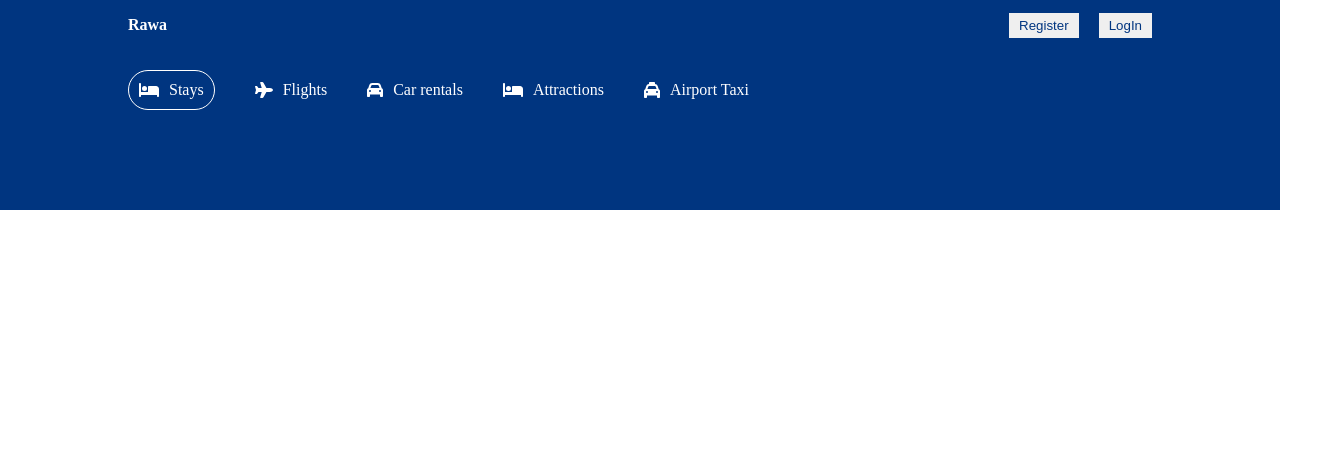
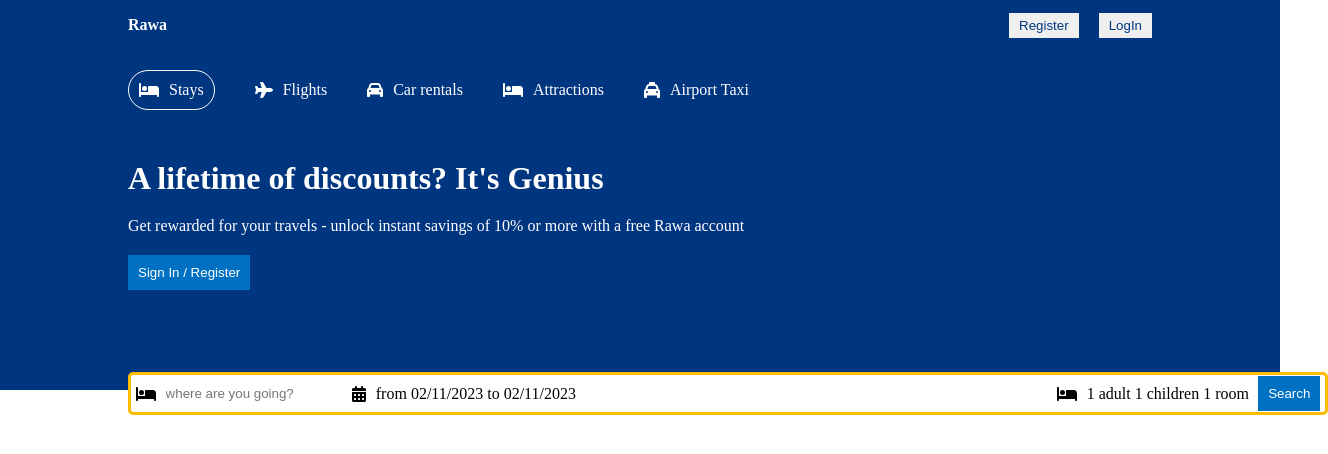
Before and after one commit to Wanjie-Ryan/Modern-Reservations-App-Frontend, a React (Create React App) app in the folder client/: page / in a window 1280 px wide. Shown: the top 454 px of the page, 1328 px wide, since content can reach past the window. Built offline with nearby package versions, Linux system fonts and the light colour scheme.

Commit message:
searchbar

```diff
--- a/client/package.json
+++ b/client/package.json
@@ -10,7 +10,9 @@
     "@testing-library/jest-dom": "^5.16.5",
     "@testing-library/react": "^13.4.0",
     "@testing-library/user-event": "^13.5.0",
+    "date-fns": "^2.29.3",
     "react": "^18.2.0",
+    "react-date-range": "^1.4.0",
     "react-dom": "^18.2.0",
     "react-router-dom": "^6.8.1",
     "react-scripts": "5.0.1",
--- a/client/src/components/header/Header.jsx
+++ b/client/src/components/header/Header.jsx
@@ -1,13 +1,34 @@
-import React from 'react'
+import React, {useState} from 'react'
 import './header.css'
 import { FontAwesomeIcon } from '@fortawesome/react-fontawesome'
-import {faBed, faPlane, faCar, faTaxi} from '@fortawesome/free-solid-svg-icons'
+import {faBed, faPlane, faCar, faTaxi, faCalendarDays} from '@fortawesome/free-solid-svg-icons'
+import { DateRange } from 'react-date-range';
+import 'react-date-range/dist/styles.css'; // main css file
+import 'react-date-range/dist/theme/default.css'; // theme css file
+import {format} from 'date-fns';
+//transforms the date function into readable strings
+
+function Header() {
 
 
 
+    const[ opendate, setopendate] = useState(false)
 
-function Header() {
+    const[date, setDate] = useState([{
 
+        startDate: new Date(),
+        endDate:new Date(),
+        key:'selection'
+
+    }])
+
+    const [openoptions, setopenoptions] = useState(false)
+    const [options, setoptions] = useState({
+
+        adult:1,
+        children:1,
+        room:1
+    })
 
 
   return (
@@ -54,6 +75,60 @@ function Header() {
                     <span>Airport Taxi</span>
                 </div>
             </div>
+
+                <h1 className="headertitle">A lifetime of discounts? It's Genius</h1>
+
+                <p className="headerdesc">Get rewarded for your travels - unlock instant savings of 10% or more with a free Rawa account</p>
+
+                <button className="headerbtn">Sign In / Register</button>
+
+                <div className="headersearch">
+
+                    <div className="headersearchitem">
+
+                        <FontAwesomeIcon icon ={faBed} className ='headericon'/>
+
+                        <input type ='text' placeholder='where are you going?' className='headersearchinput'/>
+
+                    </div>
+
+                    <div className="headersearchitem">
+
+                        <FontAwesomeIcon icon ={faCalendarDays} className ='headericon'/>
+
+                       <span onClick = {()=>setopendate(!opendate)} className="headersearchtext">{` from ${format(date[0].startDate, 'MM/dd/yyyy')} to ${(format(date[0].endDate, 'MM/dd/yyy'))}`}</span>
+
+
+                        // by default the date will be hidden by the help of the useState function.
+                      {opendate && <DateRange
+                        editableDateInputs={true}
+                        onChange={item => setDate([item.selection])}
+                        moveRangeOnFirstSelection={false}
+                        ranges={date}
+                        className ='date'
+                        />}
+                    </div>
+
+                    <div className="headersearchitem">
+
+                        <FontAwesomeIcon icon ={faBed} className ='headericon'/>
+
+                       <span className="headersearchtext">{`${options.adult} adult ${options.children} children ${options.room} room` }</span>
+
+                    </div>
+
+
+                    <div className="headersearchitem">
+
+                       <button className="headerbtn">Search</button>
+
+                    </div>
+
+
+
+
+
+                </div>
           </div>
         </div>
 
--- a/client/src/components/header/header.css
+++ b/client/src/components/header/header.css
@@ -10,6 +10,7 @@
     color:white;
     display:flex;
     justify-content: center;
+    position: relative;
 }
 
 .headercontainer{
@@ -24,6 +25,7 @@
 
     display:flex;
     gap:40px;
+    margin-bottom: 50px;
 }
 
 .headerlistitem{
@@ -38,3 +40,67 @@
     padding: 10px;
     border-radius: 20px;
 }
+
+.headerdesc{
+
+    margin:20px 0px;
+}
+
+.headerbtn{
+
+    background-color: #0071c2;
+    color:white;
+    font-weight: 500;
+    border:none;
+    padding: 10px;
+    cursor:pointer;
+}
+
+.headersearch{
+
+    height:43px;
+    background-color: white;
+    border:3px solid #febb02;
+    display:flex;
+    align-items: center;
+    justify-content: space-around;
+    padding: 10px 0px;
+    border-radius: 5px;
+    position:absolute;
+    bottom:-25px;
+    width:100%;
+    max-width:1200px;
+
+}
+
+.headericon{
+    color:black;
+}
+
+.headersearchitem{
+
+    display: flex;
+    align-items: center;
+    gap:10px;
+
+}
+
+.headersearchinput{
+
+    border:none;
+    outline: none;
+}
+
+
+.headersearchtext{
+
+    color:black;
+    cursor: pointer;
+}
+
+.date{
+
+    position: absolute;
+    top:50px;
+
+}
```
Also changed, not shown: 1 other file (tests, documents, lock files or other folders).
